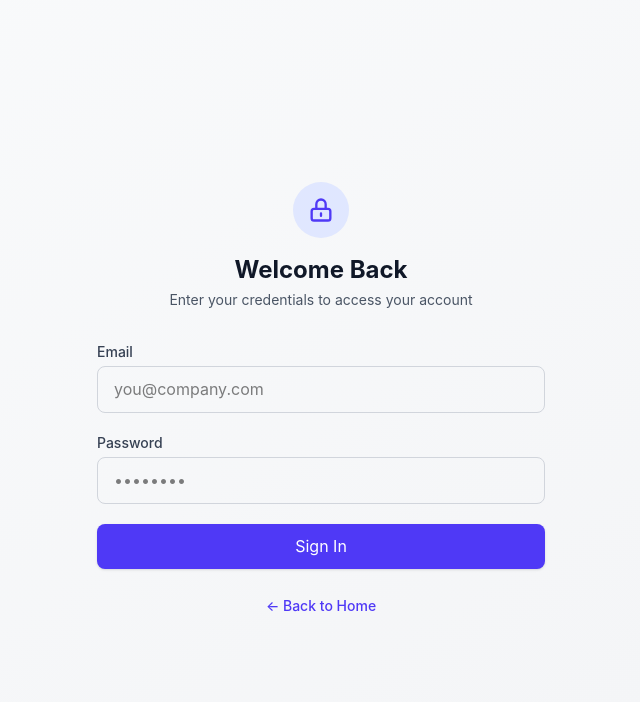
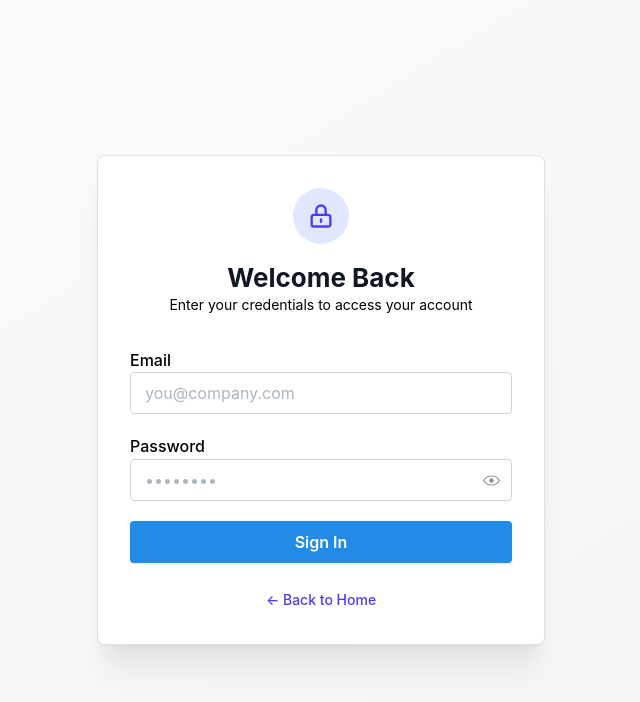
Before and after one commit to kida21/role-hierarchy, a React (Vite) app: page /login in a window 1280 px wide. Shown: the top 702 px of the page, without its empty margins (319-959 px from the left). Built offline with nearby package versions, Linux system fonts and the light colour scheme; no server answers.

Commit message:
update on login page

```diff
--- a/src/pages/LoginPage.tsx
+++ b/src/pages/LoginPage.tsx
@@ -1,7 +1,18 @@
 import { useState } from 'react';
 import { useForm } from 'react-hook-form';
 import { useAuth } from '../hooks/useAuth';
-import { Link} from 'react-router-dom';
+import { Link } from 'react-router-dom';
+
+
+import {
+  TextInput,
+  PasswordInput,
+  Button,
+  Title,
+  Text,
+  Alert,
+  Paper
+} from '@mantine/core';
 
 interface LoginFormInputs {
   email: string;
@@ -29,13 +40,18 @@ export const LoginPage = () => {
 
   return (
     <div className="min-h-screen bg-linear-to-br from-gray-50 to-gray-100 flex items-center justify-center p-4">
-      <div className="w-full max-w-md">
-        {/* Logo / Icon */}
+      <Paper
+        shadow="xl"
+        p="xl"
+        radius="md"
+        className="w-full max-w-md bg-white border border-gray-200"
+        withBorder
+      >
         <div className="text-center mb-8">
-          <div className="mx-auto w-14 h-14 rounded-full bg-indigo-100 flex items-center justify-center mb-4">
+          <div className="inline-flex items-center justify-center w-14 h-14 rounded-full bg-indigo-100 text-indigo-600 mb-4">
             <svg
               xmlns="http://www.w3.org/2000/svg"
-              className="h-7 w-7 text-indigo-600"
+              className="h-7 w-7"
               fill="none"
               viewBox="0 0 24 24"
               stroke="currentColor"
@@ -48,30 +64,28 @@ export const LoginPage = () => {
               />
             </svg>
           </div>
-          <h1 className="text-2xl font-bold text-gray-900">Welcome Back</h1>
-          <p className="text-gray-600 mt-1 text-sm">Enter your credentials to access your account</p>
+          <Title order={2} className="text-2xl font-bold text-gray-900">
+            Welcome Back
+          </Title>
+          <Text size="sm" className="text-gray-600 mt-1">
+            Enter your credentials to access your account
+          </Text>
         </div>
 
-        {/* Error Alert */}
         {error && (
-          <div className="mb-6 p-3 bg-red-50 text-red-700 rounded-md text-sm flex justify-between items-start">
-            <span>{error}</span>
-            <button onClick={() => setError(null)} className="ml-2 text-red-500 hover:text-red-800">
-              &times;
-            </button>
-          </div>
+          <Alert
+            color="red"
+            className="mb-6"
+            withCloseButton
+            onClose={() => setError(null)}
+          >
+            {error}
+          </Alert>
         )}
 
-        {/* Login Form */}
         <form onSubmit={handleSubmit(onSubmit)} className="space-y-5">
-          {/* Email */}
-          <div>
-            <label htmlFor="email" className="block text-sm font-medium text-gray-700 mb-1">
-              Email
-            </label>
-            <input
-              id="email"
-              type="email"
+          <TextInput
+            label="Email"
             placeholder="you@company.com"
             {...register('email', {
               required: 'Email is required',
@@ -80,21 +94,13 @@ export const LoginPage = () => {
                 message: 'Invalid email address',
               },
             })}
-              className={`w-full px-4 py-2.5 border rounded-lg focus:ring-2 focus:ring-indigo-500 focus:border-indigo-500 outline-none transition ${
-                errors.email ? 'border-red-500 bg-red-50' : 'border-gray-300'
-              }`}
+            error={errors.email?.message}
+            size="md"
           />
-            {errors.email && <p className="mt-1 text-sm text-red-600">{errors.email.message}</p>}
-          </div>
 
-          {/* Password */}
-          <div>
-            <label htmlFor="password" className="block text-sm font-medium text-gray-700 mb-1">
-              Password
-            </label>
-            <input
-              id="password"
-              type="password"
+          {/* ✅ PasswordInput with built-in eye toggle */}
+          <PasswordInput
+            label="Password"
             placeholder="••••••••"
             {...register('password', {
               required: 'Password is required',
@@ -103,30 +109,27 @@ export const LoginPage = () => {
                 message: 'Password must be at least 6 characters',
               },
             })}
-              className={`w-full px-4 py-2.5 border rounded-lg focus:ring-2 focus:ring-indigo-500 focus:border-indigo-500 outline-none transition ${
-                errors.password ? 'border-red-500 bg-red-50' : 'border-gray-300'
-              }`}
+            error={errors.password?.message}
+            size="md"
           />
-            {errors.password && <p className="mt-1 text-sm text-red-600">{errors.password.message}</p>}
-          </div>
 
-          {/* Submit Button */}
-          <button
+          <Button
             type="submit"
-            disabled={isLoggingIn}
-            className="w-full bg-indigo-600 hover:bg-indigo-700 text-white font-medium py-2.5 rounded-lg shadow-sm hover:shadow transition duration-200 disabled:opacity-70 disabled:cursor-not-allowed"
+            fullWidth
+            size="md"
+            loading={isLoggingIn}
+            className="bg-indigo-600 hover:bg-indigo-700 text-white font-medium py-2.5 rounded-md shadow-sm hover:shadow transition"
           >
-            {isLoggingIn ? 'Signing in...' : 'Sign In'}
-          </button>
+            Sign In
+          </Button>
         </form>
 
-        {/* Back to Home */}
         <div className="text-center mt-6">
           <Link to="/" className="text-indigo-600 hover:text-indigo-800 text-sm font-medium">
             ← Back to Home
           </Link>
         </div>
-      </div>
+      </Paper>
     </div>
   );
 };
```
Lines whose indentation alone changed are shown as unchanged.
